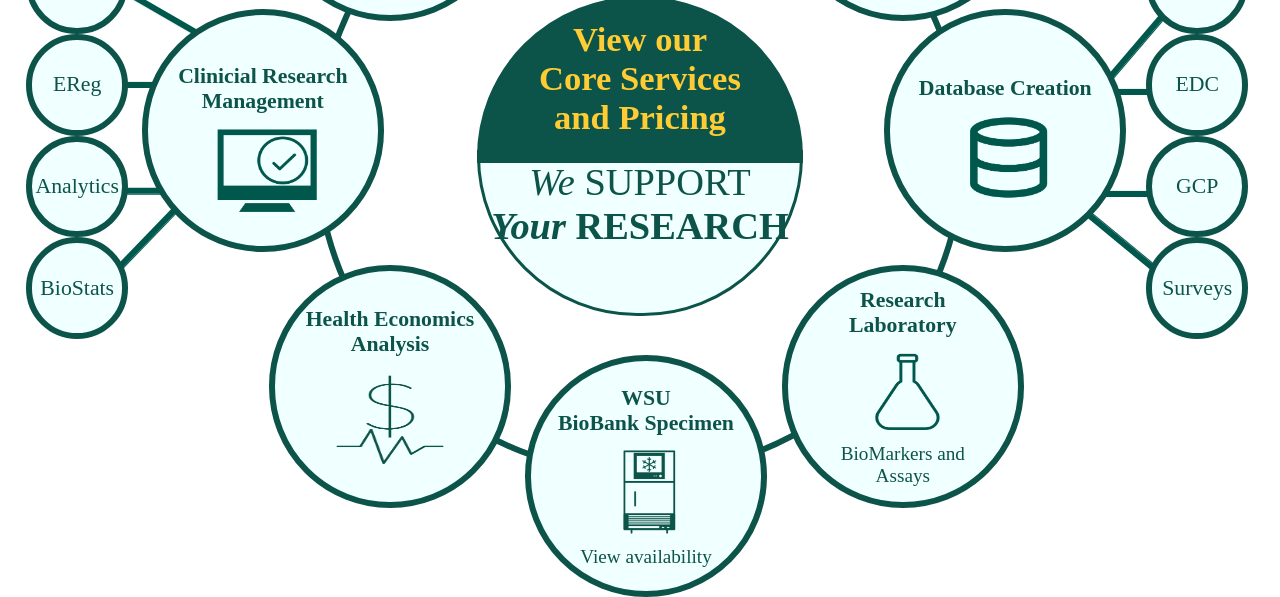
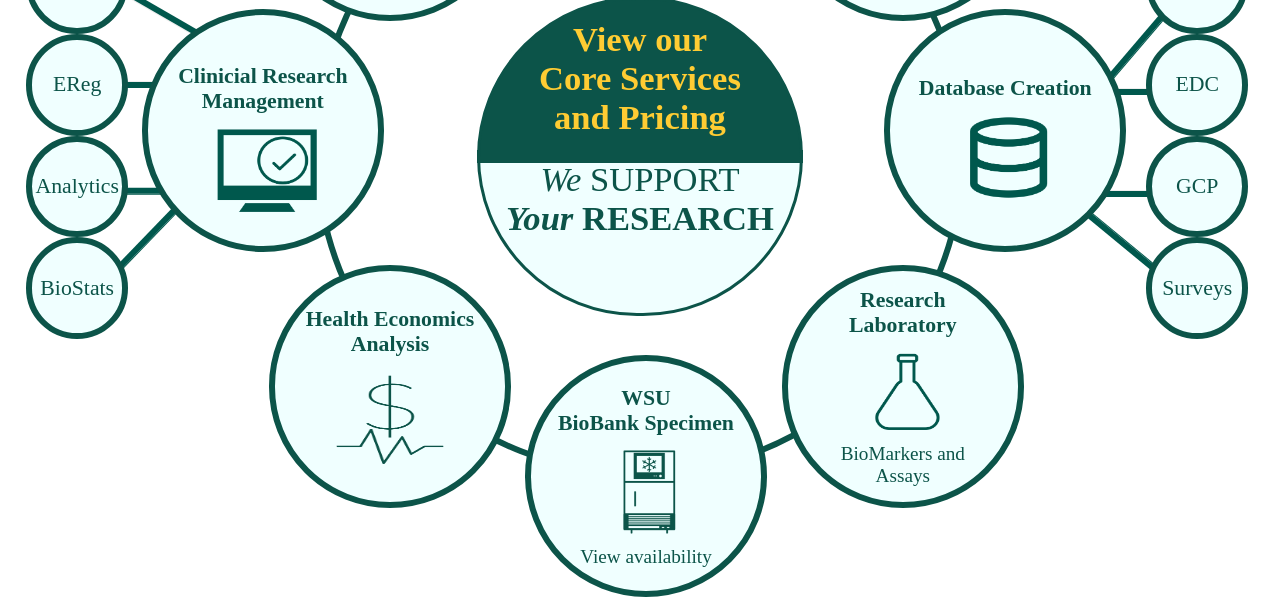
Before and after one commit to jss37/CRSC-WheelV2, a plain HTML site: page index.html in a window 1280 px wide. Shown: the part 285-882 px from the top of the page. Drawn offline with Linux system fonts and the light colour scheme.

Commit message:
Update index.html

```diff
--- a/index.html
+++ b/index.html
@@ -223,7 +223,7 @@
     <div id="center">
         <h1>View our<br> Core Services <br>and Pricing</h1>
         <!-- <div id="smaller-wheel"></div> -->
-        <div class="center-half-circle-one"><p style="font-size:3vw;margin-top: .5vw;"><i>We</i></i> SUPPORT<br> <span style="font-weight: bold;"><i>Your</i> RESEARCH</span></p></div>
+        <div class="center-half-circle-one"><p style="font-size:2.7vw;margin-top: .5vw;"><i>We</i></i> SUPPORT<br> <span style="font-weight: bold;"><i>Your</i> RESEARCH</span></p></div>
         <div class="center-half-circle-two"> </div>
 
     </div>
```
